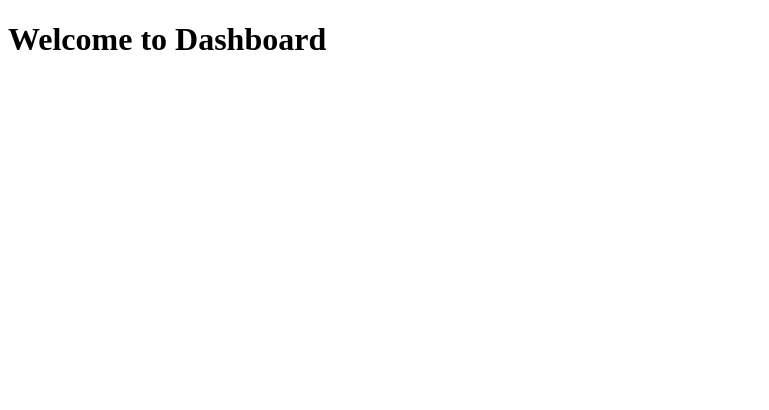
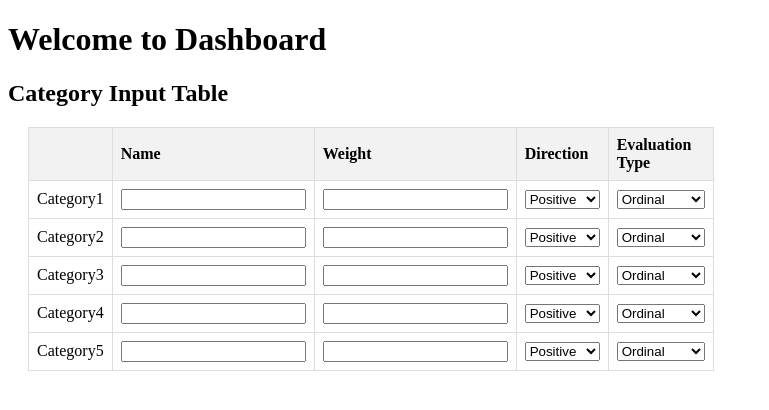
Before and after one commit to ruchika2210/InternshipProject, a plain HTML site: page dashboard.html in a window 1280 px wide. Shown: the whole page, without its empty margins (0-769 px from the left). Drawn offline with Linux system fonts and the light colour scheme.

Commit message:
DashboardMod

```diff
--- a/dashboard.html
+++ b/dashboard.html
@@ -4,9 +4,135 @@
     <meta charset="UTF-8">
     <meta name="viewport" content="width=device-width, initial-scale=1.0">
     <title>Dashboard</title>
+    <style>
+        table {
+            width: 50%;
+            border-collapse: collapse;
+            margin: 20px;
+        }
+
+        th, td {
+            border: 1px solid #dddddd;
+            text-align: left;
+            padding: 8px;
+        }
+
+        th {
+            background-color: #f2f2f2;
+        }
+    </style>
 </head>
 <body>
     <h1>Welcome to Dashboard</h1>
+    <h2>Category Input Table</h2>
+
+
+    <table>
+        <thead>
+            <tr>
+                <th> </th>
+                <th>Name</th>
+                <th>Weight</th>
+                <th>Direction</th>
+                <th>Evaluation Type</th>
+            </tr>
+        </thead>
+        <tbody>
+            <tr>
+                <td>Category1</td>
+                <td><input type="text"></td>
+                <td><input type="number" step="0.01"></td>
+                <td>
+                    <select>
+                        <option value="positive">Positive</option>
+                        <option value="negative">Negative</option>
+                    </select>
+                </td>
+                <td>
+                    <select>
+                        <option value="Ordinal">Ordinal</option>
+                        <option value="Linear">Linear</option>
+                        <option value="Descriptive">Descriptive</option>
+                    </select>
+                </td>
+            </tr>
+            <tr>
+                <td>Category2</td>
+                <td><input type="text"></td>
+                <td><input type="number" step="0.01"></td>
+                <td>
+                    <select>
+                        <option value="positive">Positive</option>
+                        <option value="negative">Negative</option>
+                    </select>
+                </td>
+                <td>
+                    <select>
+                        <option value="Ordinal">Ordinal</option>
+                        <option value="Linear">Linear</option>
+                        <option value="Descriptive">Descriptive</option>
+                    </select>
+                </td>
+            </tr>
+            <tr>
+                <td>Category3</td>
+                <td><input type="text"></td>
+                <td><input type="number" step="0.01"></td>
+                <td>
+                    <select>
+                        <option value="positive">Positive</option>
+                        <option value="negative">Negative</option>
+                    </select>
+                </td>
+                <td>
+                    <select>
+                        <option value="Ordinal">Ordinal</option>
+                        <option value="Linear">Linear</option>
+                        <option value="Descriptive">Descriptive</option>
+                    </select>
+                </td>
+            </tr>
+            <tr>
+                <td>Category4</td>
+                <td><input type="text"></td>
+                <td><input type="number" step="0.01"></td>
+                <td>
+                    <select>
+                        <option value="positive">Positive</option>
+                        <option value="negative">Negative</option>
+                    </select>
+                </td>
+                <td>
+                    <select>
+                        <option value="Ordinal">Ordinal</option>
+                        <option value="Linear">Linear</option>
+                        <option value="Descriptive">Descriptive</option>
+                    </select>
+                </td>
+            </tr>
+            <tr>
+                <td>Category5</td>
+                <td><input type="text"></td>
+                <td><input type="number" step="0.01"></td>
+                <td>
+                    <select>
+                        <option value="positive">Positive</option>
+                        <option value="negative">Negative</option>
+                    </select>
+                </td>
+                <td>
+                    <select>
+                        <option value="Ordinal">Ordinal</option>
+                        <option value="Linear">Linear</option>
+                        <option value="Descriptive">Descriptive</option>
+                    </select>
+                </td>
+            </tr>
+        </tbody>
+    </table>
+
+
+
 
 </body>
 </html>
```
